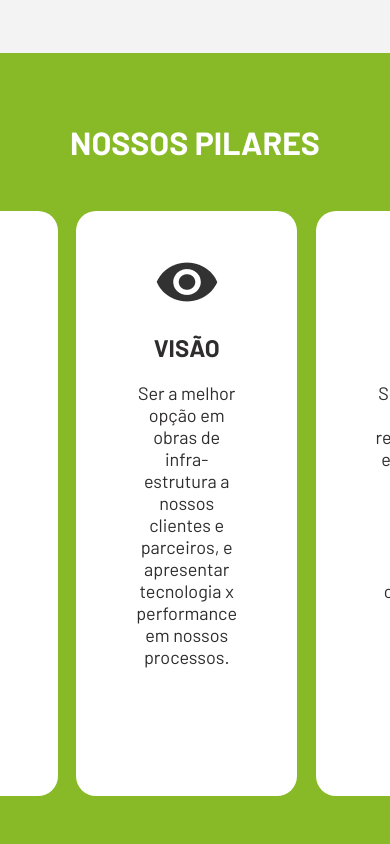
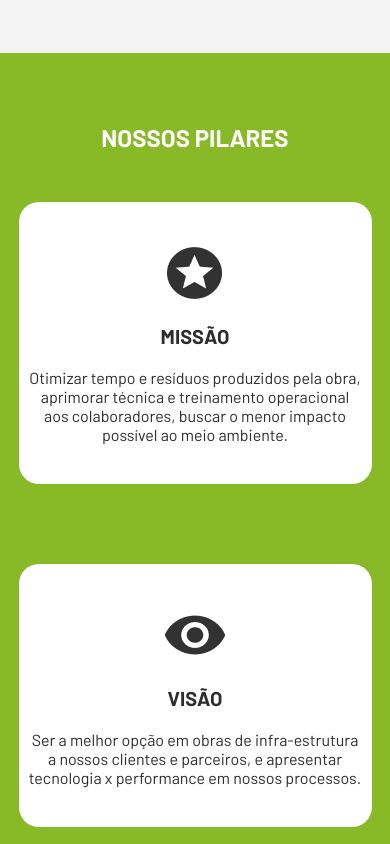
Before and after one commit to LucasdaSilvaOliveira/clone-conect-mnd, a plain HTML site: page index.html in a window 390 px wide. Shown: the part 4020-4864 px from the top of the page. Drawn offline with Linux system fonts and the light colour scheme; a web font is replaced by a local one.

Commit message:
feat: responsividade div pilares

```diff
--- a/assets/css/responsive.css
+++ b/assets/css/responsive.css
@@ -158,6 +158,25 @@
         font-size: 16px;
         padding: 13px 65px;
     }
+
+    /* DIV PILARES */
+
+    #div-pilares>h1 {
+        font-size: 24px;
+    }
+
+    #pilares-content section {
+        padding: 40px 10px;
+        width: 90%;
+    }
+
+    #pilares-content section h1 {
+        font-size: 20px;
+    }
+
+    #pilares-content section p {
+        font-size: 16px;
+    }
 }
 
 @media (max-width:350px) {
--- a/assets/css/style.css
+++ b/assets/css/style.css
@@ -221,7 +221,8 @@
 #pilares-content {
     display: flex;
     justify-content: center;
-    gap: 5%;
+    flex-wrap: wrap;
+    gap: 80px;
 }
 
 #pilares-content section {
```
